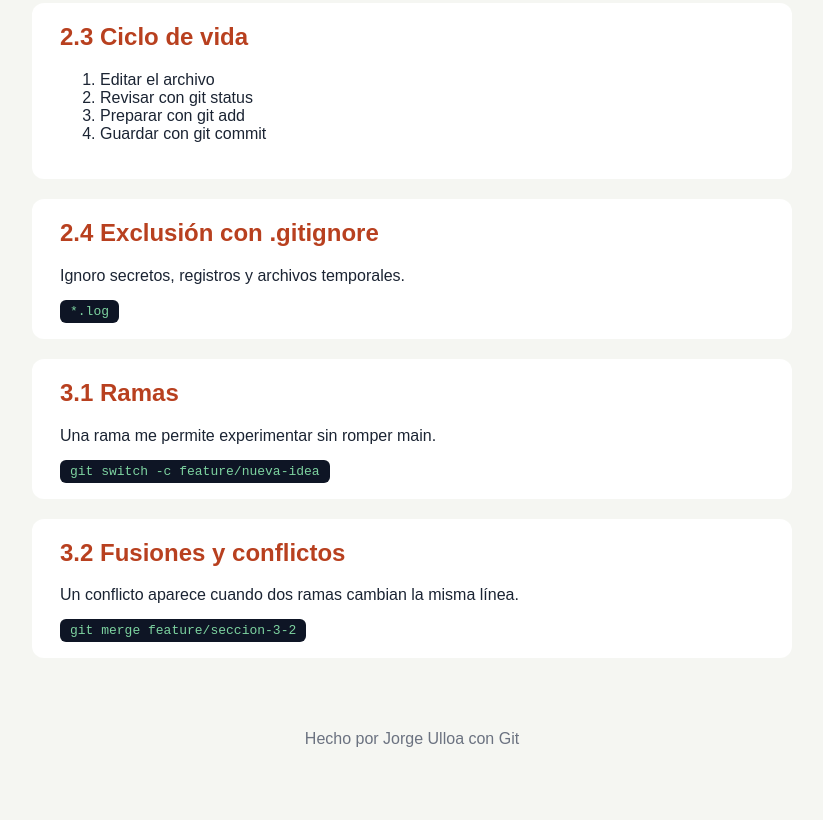
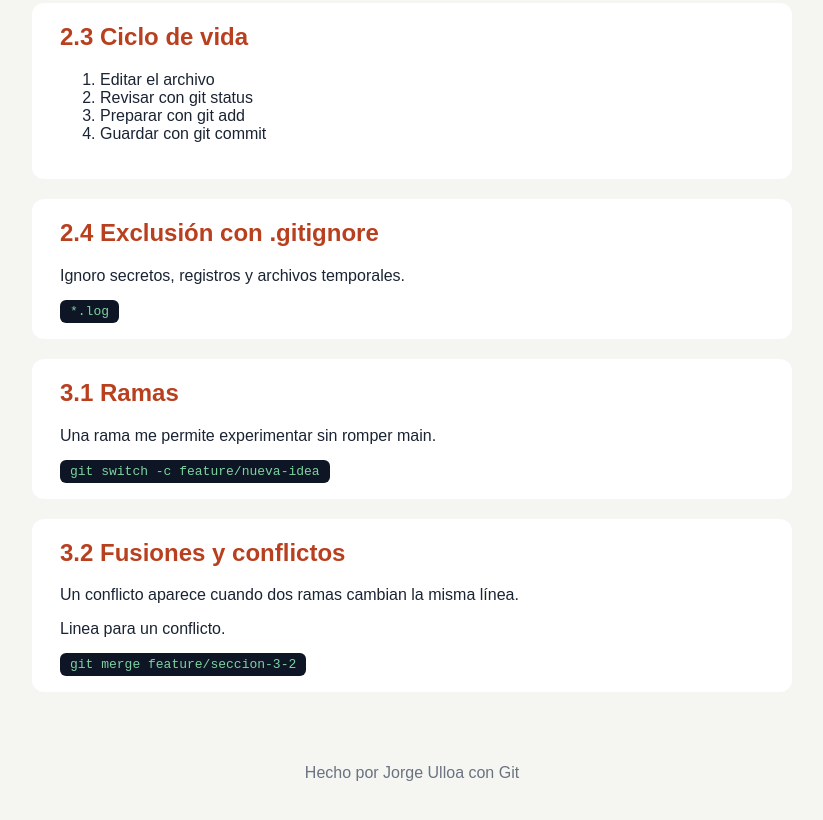
Before and after one commit to jorgeu01/Practica-web-GIT-V2-JorgeUlloa, a plain HTML site: page index.html in a window 1280 px wide. Shown: the part 516-1336 px from the top of the page, without its empty margins (228-1051 px from the left). Before the commit the page ends 1304 px from the top, so only its background shows below. Drawn offline with Linux system fonts and the light colour scheme.

Commit message:
Linea para un conflicto

```diff
--- a/index.html
+++ b/index.html
@@ -46,6 +46,7 @@
         <section>
             <h2>3.2 Fusiones y conflictos</h2>
             <p>Un conflicto aparece cuando dos ramas cambian la misma línea.</p>
+            <p>Linea para un conflicto.</p>
             <code>git merge feature/seccion-3-2</code>
         </section>
     </main>
```
